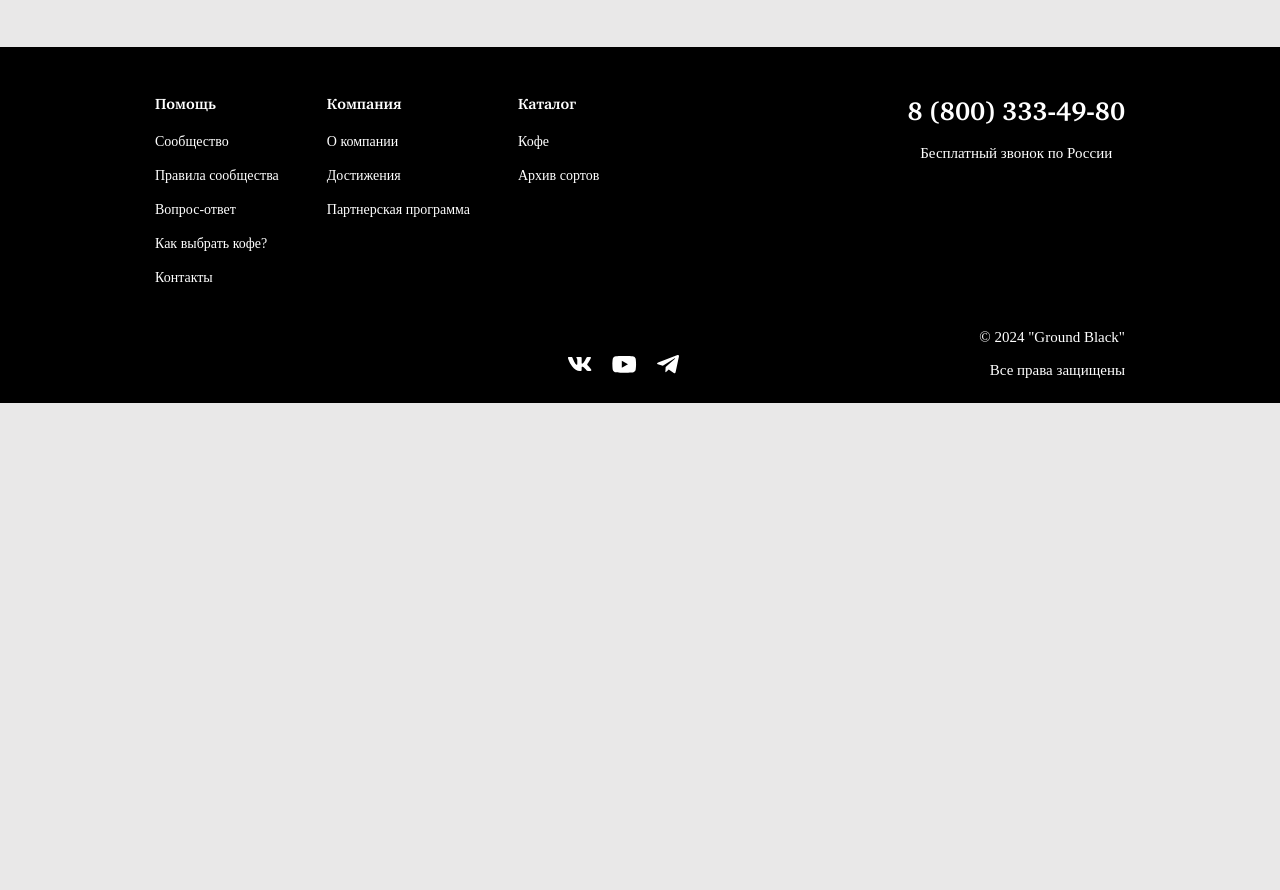
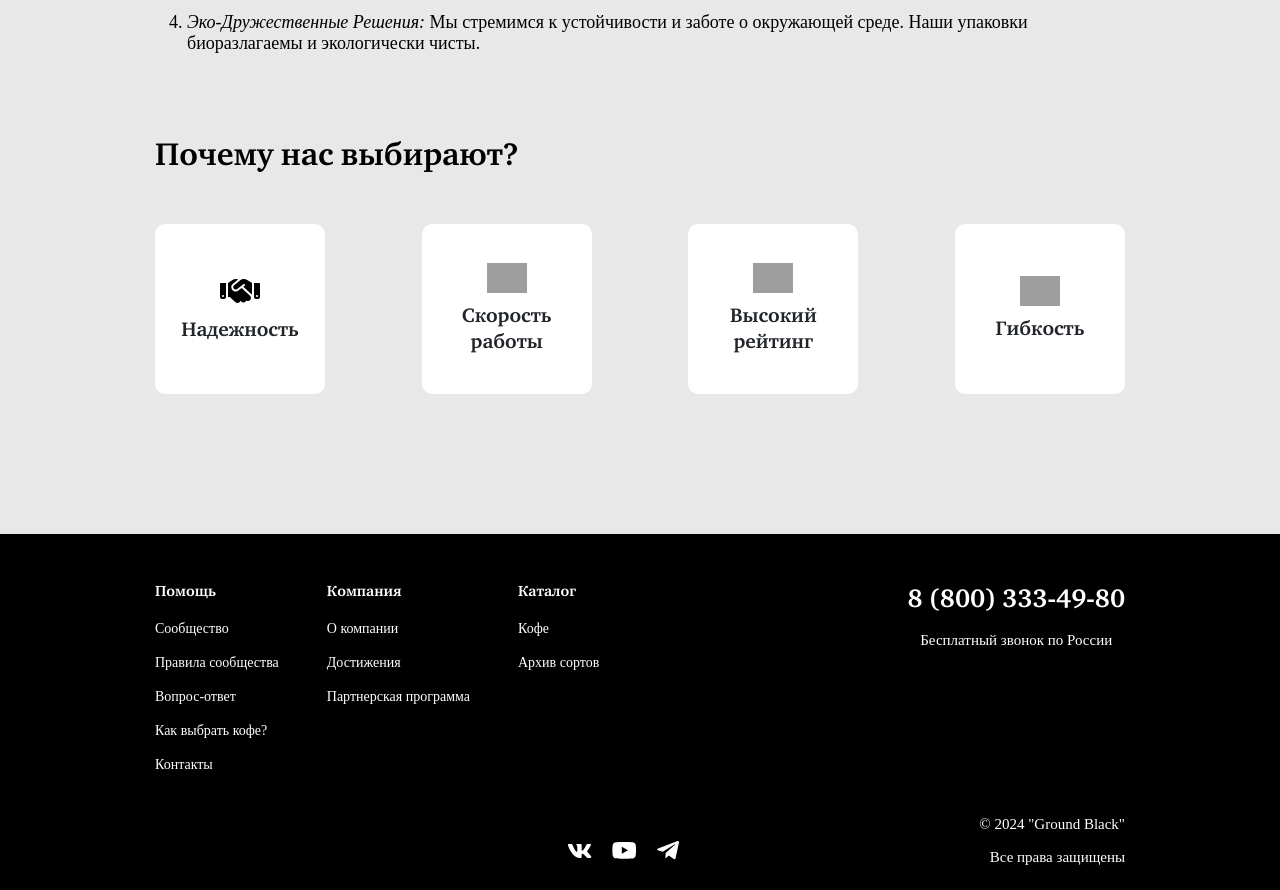
Before and after one commit to shkked/coffee-shop, a PHP site: page /pages/aboutme.php in a window 1280 px wide. Shown: the part 1175-2065 px from the top of the page. Before the commit the page ends 1578 px from the top, so only its background shows below. Run offline with PHP 8.4, Linux system fonts and the light colour scheme; some web fonts are replaced; grey boxes are pictures that could not be loaded.

Commit message:
about-us, contacts and main pages dev_Kirill

```diff
--- a/assets/scss/style.scss
+++ b/assets/scss/style.scss
@@ -87,6 +87,9 @@ main{
 .pointer{
     cursor: pointer;
 }
+.text-italic{
+    font-style: italic;
+}
 body{
     background-color: #E9E8E8;
 }
@@ -97,6 +100,11 @@ body{
     .nav{
         li:nth-child(n):not(:last-child){
             margin-right: 25px;
+        }
+        .nav-link{
+            &:hover{
+                text-decoration: underline !important;
+            }
         }
     }
 }
@@ -208,13 +216,37 @@ h1{
     display: block !important;
 }
 .company-text {
-    p{
-        float: right;
+    p, li{
+        font-size: 18px !important;
     }
     img{
         width: 300px;
     }
 
+}
+.why-we{
+    .why-we-div{
+        background-color: #FFF;
+        border-radius: 10px;
+        display: flex;
+        justify-content: center;
+        align-items: center;
+        flex-direction: column;
+        padding: 30px;
+        width: 170px;
+        height: 170px;
+        p{
+            @extend .nav-link-font;
+            font-size: 20px;
+            margin-bottom: 0;
+            text-align: center;
+            // margin: 0 auto;
+        }
+        img{
+            width: 2.5em;
+            margin-bottom: 10px;
+        }
+    }
 }
 .contact-form{
     display: flex;
--- a/index.php
+++ b/index.php
@@ -5,7 +5,7 @@
     <meta name="viewport" content="width=device-width, initial-scale=1.0">
     <title>Ground Black</title>
     <?php include("./modules/links.php") ?>
-    <link rel="stylesheet" href="./style/style.css">
+    <!-- <link rel="stylesheet" href="./style/style.css"> -->
 </head>
 <body>
     <?php include ("./modules/header.php"); ?>
@@ -49,7 +49,7 @@
 
 </div>
         </section>
-        <section>
+        <section style="margin-bottom: 140px">
           <div class="d-flex flex-row justify-content-between align-items-center">
             <h2 class="h2-title nav-link-font">Часто покупают</h2>
             <a href="#" class="text-dark underlined sub-header-font">Посмотреть все</a>
--- a/modules/header.php
+++ b/modules/header.php
@@ -65,12 +65,12 @@
 
             <div>
               <button type="button" class="btn btn me-2 sub-header-font" style="text-align: center; background-color: black; border-radius: 10px; color: white; min-height: 39px">Связь с нами</button>
-              <a href="/ground-black/pages/favorite.php" class="btn btn me-2" style="background-color: black">
+              <a href="/pages/favorite.php" class="btn btn me-2" style="background-color: black">
               <svg xmlns="http://www.w3.org/2000/svg" width="16" height="16" fill="white" class="bi bi-heart" viewBox="0 0 16 16">
                 <path d="m8 2.748-.717-.737C5.6.281 2.514.878 1.4 3.053c-.523 1.023-.641 2.5.314 4.385.92 1.815 2.834 3.989 6.286 6.357 3.452-2.368 5.365-4.542 6.286-6.357.955-1.886.838-3.362.314-4.385C13.486.878 10.4.28 8.717 2.01L8 2.748zM8 15C-7.333 4.868 3.279-3.04 7.824 1.143c.06.055.119.112.176.171a3.12 3.12 0 0 1 .176-.17C12.72-3.042 23.333 4.867 8 15z"/>
               </svg>
               </a>
-              <a class="btn btn" style="background-color: black" href="/ground-black/pages/cart.php">
+              <a class="btn btn" style="background-color: black" href="/pages/cart.php">
               <svg xmlns="http://www.w3.org/2000/svg" width="16" height="16" fill="white" class="bi bi-cart-fill" viewBox="0 0 16 16">
                 <path d="M0 1.5A.5.5 0 0 1 .5 1H2a.5.5 0 0 1 .485.379L2.89 3H14.5a.5.5 0 0 1 .491.592l-1.5 8A.5.5 0 0 1 13 12H4a.5.5 0 0 1-.491-.408L2.01 3.607 1.61 2H.5a.5.5 0 0 1-.5-.5zM5 12a2 2 0 1 0 0 4 2 2 0 0 0 0-4zm7 0a2 2 0 1 0 0 4 2 2 0 0 0 0-4zm-7 1a1 1 0 1 1 0 2 1 1 0 0 1 0-2zm7 0a1 1 0 1 1 0 2 1 1 0 0 1 0-2z"/>
               </svg>
--- a/pages/aboutme.php
+++ b/pages/aboutme.php
@@ -4,47 +4,28 @@
     <meta charset="UTF-8">
     <meta name="viewport" content="width=device-width, initial-scale=1.0">
     <title>О нас</title>
-    <link type="image/x-icon" href="/ground-black/assets/img/logo.ico" rel="shortcut icon">
-    <link type="Image/x-icon" href="/ground-black/assets/img/logo.ico" rel="icon">
-    <link rel="stylesheet" href="https://cdn.jsdelivr.net/npm/bootstrap@5.3.1/dist/css/bootstrap.min.css">
-    <script src="https://cdn.jsdelivr.net/npm/bootstrap@5.3.1/dist/js/bootstrap.bundle.min.js"></script>
-    <link rel="stylesheet" href="../style/style.css">
+    <?php include("../modules/links.php") ?>
+    <!-- <link rel="stylesheet" href="../style/style.css"> -->
 </head>
 <body>
     <?php include ("../modules/header.php"); ?>
     <main>
-        <div class="container">
-          <h1 class="mt-5">О компании</h1>
+        <div class="container-user">
+          <h1 class="text-start mt-5 h2-title nav-link-font">О нас</h1>
             <section class="company-text mt-5">
-                <div class="d-flex justify-center">
-                    <img src="../assets/img/diplodok.jpeg" alt="">
-                    <p class="float-end ms-4">Текст о компанииТекст о компанииТекст о компанииТекст о компанииТекст о компанииТекст о компанииТекст о компанииТекст о компанииТекст о компанииТекст о компанииТекст о компанииТекст о компанииТекст о компанииТекст о компанииТекст о компанииТекст о компанииТекст о компанииТекст о компанииТекст о компанииТекст о компанииТекст о компанииТекст о компанииТекст о компанииТекст о компанииТекст о компанииТекст о компанииТекст о компанииТекст о компанииТекст о компании</p>
-                </div>
-            </section>
-            <section class="company-text mt-5">
-                <div class="d-flex justify-center">
-                  <p class="float-start ms-4">Текст о компанииТекст о компанииТекст о компанииТекст о компанииТекст о компанииТекст о компанииТекст о компанииТекст о компанииТекст о компанииТекст о компанииТекст о компанииТекст о компанииТекст о компанииТекст о компанииТекст о компанииТекст о компанииТекст о компанииТекст о компанииТекст о компанииТекст о компанииТекст о компанииТекст о компанииТекст о компанииТекст о компанииТекст о компанииТекст о компанииТекст о компанииТекст о компанииТекст о компании</p>
-                  <img src="../assets/img/diplodok.jpeg" alt="">
-                </div>
-            </section>
-            <section>
-               <h2 class="text-center">Сотрудники</h2>
-               <div>
+            <div>
                <div id="carouselExampleIndicators" class="carousel slide">
   <div class="carousel-indicators">
     <button type="button" data-bs-target="#carouselExampleIndicators" data-bs-slide-to="0" class="active" aria-current="true" aria-label="Slide 1"></button>
     <button type="button" data-bs-target="#carouselExampleIndicators" data-bs-slide-to="1" aria-label="Slide 2"></button>
     <button type="button" data-bs-target="#carouselExampleIndicators" data-bs-slide-to="2" aria-label="Slide 3"></button>
   </div>
-  <div class="carousel-inner d-flex justify-content-center mx-auto">
+  <div class="carousel-inner" style="border-radius: 10px">
     <div class="carousel-item active">
-      <img src="./assets/img/diplodok.jpeg" class="d-block w-40" alt="Diplodok">
+      <img style="border-radius: 10px" src="../assets/img/about1.jpg" class="d-block w-100" alt="img1">
     </div>
     <div class="carousel-item">
-      <img src="./assets/img/tirano.jpeg" class="d-block w-40" alt="Tiranozavr">
-    </div>
-    <div class="carousel-item">
-      <img src="./assets/img/pterodaktil.jpeg" class="d-block w-40" alt="Pterodaktil">
+      <img style="border-radius: 10px" src="../assets/img/about2.jpg" class="d-block w-100" alt="img2">
     </div>
   </div>
   <button class="carousel-control-prev" type="button" data-bs-target="#carouselExampleIndicators" data-bs-slide="prev">
@@ -58,6 +39,47 @@
 </div>
                </div>
             </section>
+            <section class="company-text mt-5">
+                <div class="d-flex flex-column">
+                  <p class="sub-header-font text-black">Ground black - это компания, посвященная искусству кофе. Мы заботимся о каждой стадии кофейного процесса - от сбора самых качественных зерен до тщательного обжаривания и создания уникальных смесей.</p>
+                  <p class="sub-header-font text-black" style="font-weight: bold">Наши продукты</p>
+                  <ol class="sub-header-font text-black">
+                    <li class="mb-3">
+                      <span class="text-italic">Элитные Сорта Кофе:</span> Мы предлагаем широкий ассортимент самых изысканных сортов кофе, от зерен высочайшего качества до экзотических местных вкусов.
+                    </li>
+                    <li class="mb-3">
+                      <span class="text-italic">Свежая Обжарка:</span> Наши кофейные зерна обжариваются на месте для достижения максимальной свежести и вкусовых качеств.
+                    </li>
+                    <li class="mb-3">
+                      <span class="text-italic">Уникальные Смеси:</span> Наши эксперты по кофе создают уникальные смеси, объединяя зерна разных происхождений, чтобы дать вам неповторимый вкус каждой чашки.
+                    </li>
+                    <li class="mb-3">
+                      <span class="text-italic">Эко-Дружественные Решения:</span> Мы стремимся к устойчивости и заботе о окружающей среде. Наши упаковки биоразлагаемы и экологически чисты.
+                    </li>
+                  </ol>
+                </div>
+            </section>
+            <section class="why-we" style="margin-bottom: 140px">
+               <h2 class="text-start nav-link-font h2-title">Почему нас выбирают?</h2>
+               <div class="d-flex justify-content-between align-center">
+                <div class="why-we-div">
+                  <img src="../assets/icons/handshake-solid.svg" alt="">
+                  <p>Надежность</p>
+                </div>
+                <div class="why-we-div">
+                  <img src="../node_modules/bootstrap-icons/icons/lightning-fill.svg" alt="">
+                  <p>Скорость работы</p>
+                </div>
+                <div class="why-we-div">
+                  <img src="../node_modules/bootstrap-icons/icons/patch-check-fill.svg" alt="">
+                  <p>Высокий рейтинг</p>
+                </div>
+                <div class="why-we-div">
+                  <img src="../node_modules/bootstrap-icons/icons/telephone-fill.svg" alt="">
+                  <p>Гибкость</p>
+                </div>
+               </div>
+            </section>
         </div>
 
     </main>
--- a/style/style.css
+++ b/style/style.css
@@ -73,7 +73,7 @@ main {
   margin-bottom: 48px;
 }
 
-.nav-link-font {
+.nav-link-font, .why-we .why-we-div p {
   font-family: "Charter";
   font-weight: bold;
   line-height: normal;
@@ -91,6 +91,10 @@ main {
   cursor: pointer;
 }
 
+.text-italic {
+  font-style: italic;
+}
+
 body {
   background-color: #E9E8E8;
 }
@@ -101,6 +105,9 @@ body {
 
 .main-header .nav li:nth-child(n):not(:last-child) {
   margin-right: 25px;
+}
+.main-header .nav .nav-link:hover {
+  text-decoration: underline !important;
 }
 
 header .logo {
@@ -211,11 +218,32 @@ h1 {
   display: block !important;
 }
 
-.company-text p {
-  float: right;
+.company-text p, .company-text li {
+  font-size: 18px !important;
 }
 .company-text img {
   width: 300px;
+}
+
+.why-we .why-we-div {
+  background-color: #FFF;
+  border-radius: 10px;
+  display: flex;
+  justify-content: center;
+  align-items: center;
+  flex-direction: column;
+  padding: 30px;
+  width: 170px;
+  height: 170px;
+}
+.why-we .why-we-div p {
+  font-size: 20px;
+  margin-bottom: 0;
+  text-align: center;
+}
+.why-we .why-we-div img {
+  width: 2.5em;
+  margin-bottom: 10px;
 }
 
 .contact-form {
```
Also changed, not shown: pages/contactus.php (+5 -10 lines), assets/icons/handshake-solid.svg (added), assets/img/about1.jpg (added), assets/img/about2.jpg (added), pages/favorite.php (added), 2 other files.
